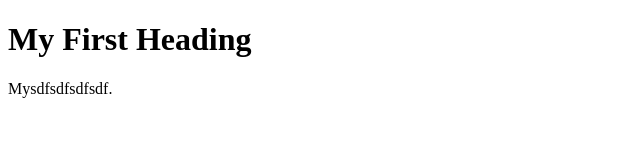
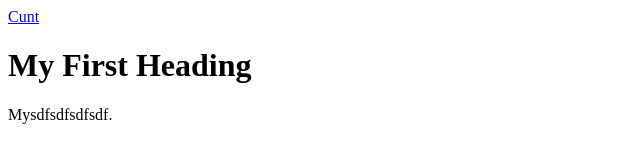
Before and after one commit to NotARainb0w/Testshit, a plain HTML site: page index.html in a window 1280 px wide. Shown: the whole page, without its empty margins (0-640 px from the left). Drawn offline with Linux system fonts and the light colour scheme.

Commit message:
Update index.html

```diff
--- a/index.html
+++ b/index.html
@@ -1,3 +1,4 @@
+<a href="help/">Cunt</a>
 <!DOCTYPE html>
 <html>
 <head>
```
